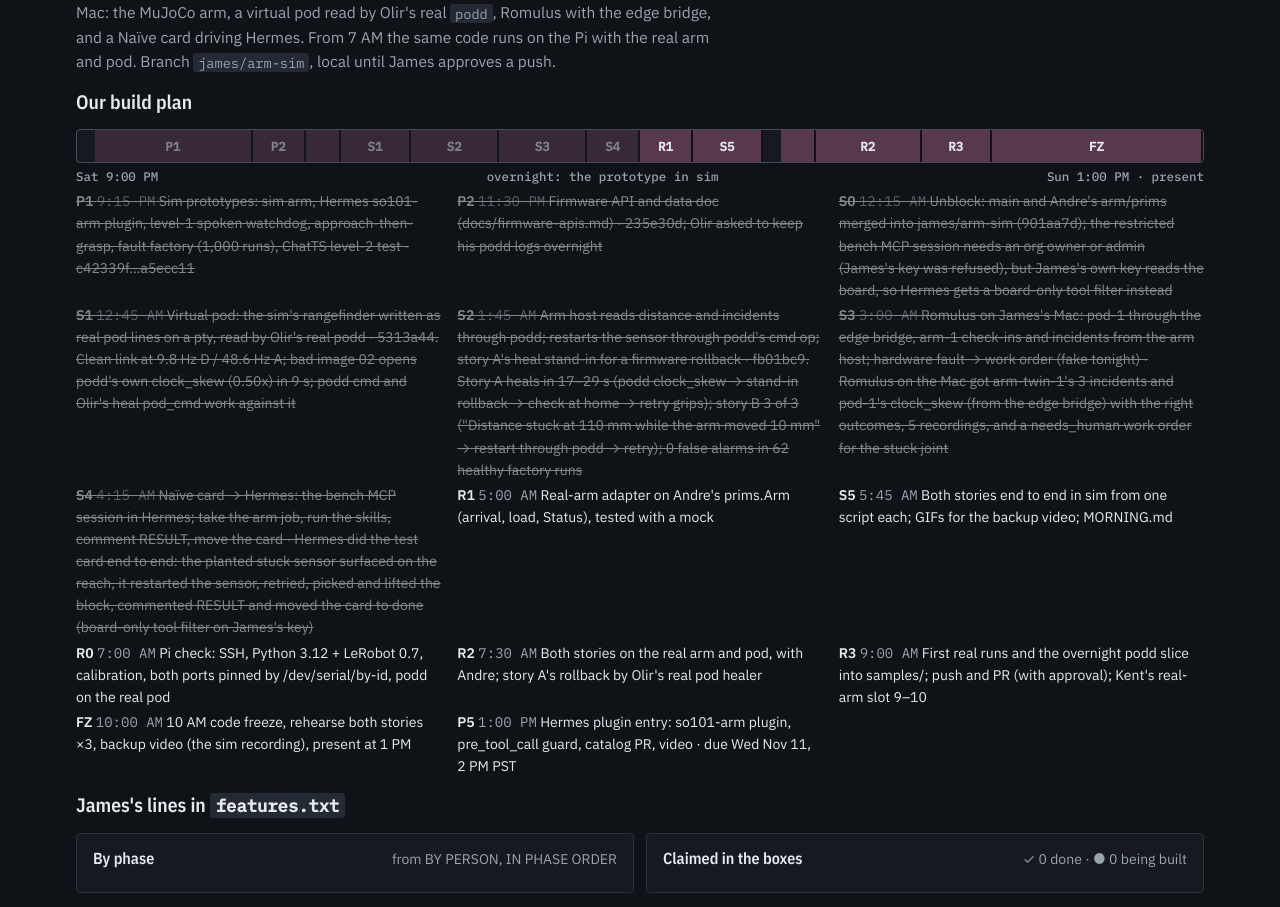
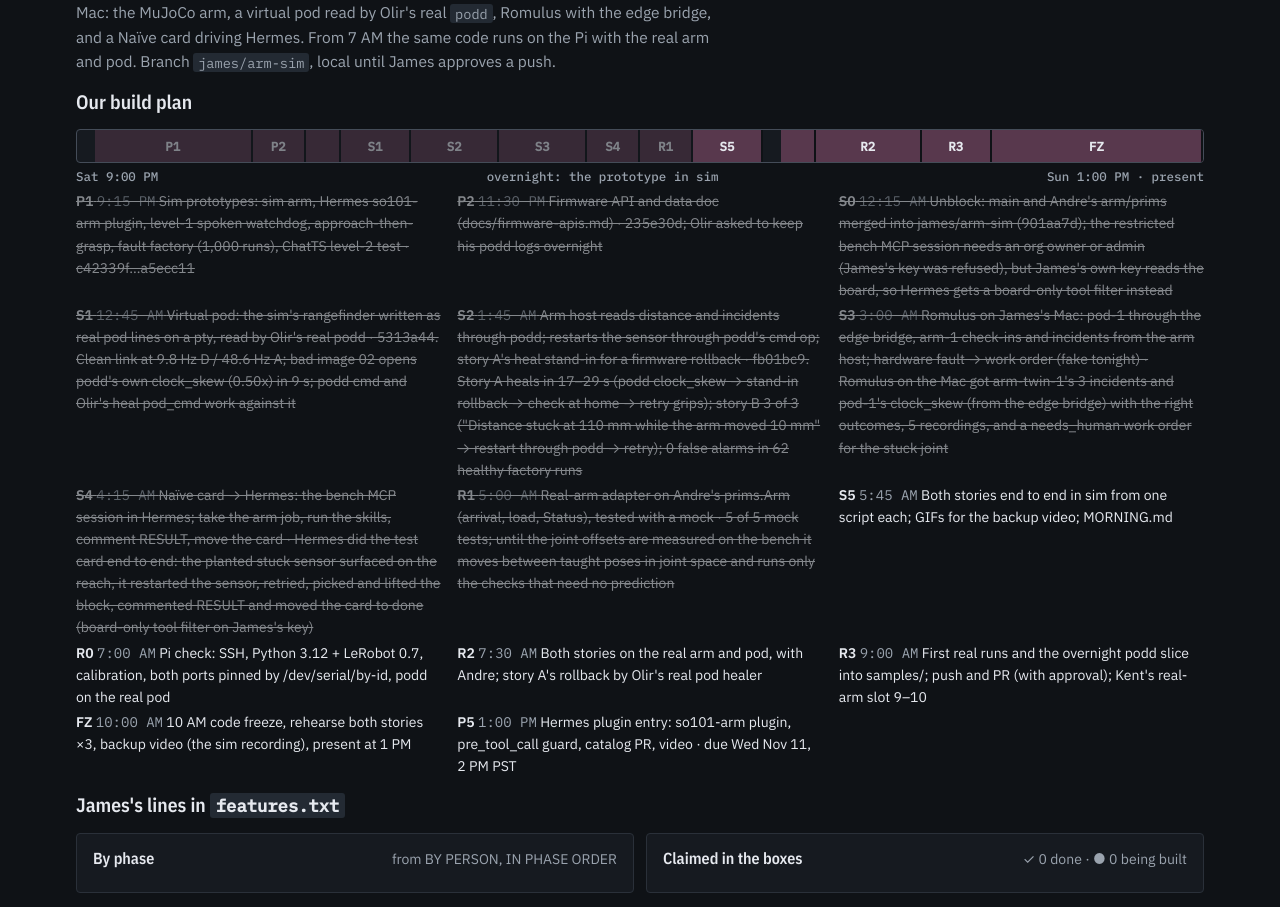
Before and after one commit to jamesEmerson112/Naive-Nous-YC-Hackathon, a React (Vite) app in the folder hub/: page / in a window 1280 px wide. Shown: the part 9408-10315 px from the top of the page. Built offline with nearby package versions, Linux system fonts and the light colour scheme.

Commit message:
Stack Map: R1 done

```diff
--- a/hub/src/content/proposal.ts
+++ b/hub/src/content/proposal.ts
@@ -19,7 +19,7 @@ export const OUR_SCHEDULE: SchedBlock[] = [
   { id: "S2", what: "Arm host reads distance and incidents through podd; restarts the sensor through podd's cmd op; story A's heal stand-in for a firmware rollback · fb01bc9. Story A heals in 17–29 s (podd clock_skew → stand-in rollback → check at home → retry grips); story B 3 of 3 (\"Distance stuck at 110 mm while the arm moved 10 mm\" → restart through podd → retry); 0 false alarms in 62 healthy factory runs", from: "2026-11-08T09:45:00Z", to: "2026-11-08T11:00:00Z", done: true },
   { id: "S3", what: "Romulus on James's Mac: pod-1 through the edge bridge, arm-1 check-ins and incidents from the arm host; hardware fault → work order (fake tonight) · Romulus on the Mac got arm-twin-1's 3 incidents and pod-1's clock_skew (from the edge bridge) with the right outcomes, 5 recordings, and a needs_human work order for the stuck joint", from: "2026-11-08T11:00:00Z", to: "2026-11-08T12:15:00Z", done: true },
   { id: "S4", what: "Naïve card → Hermes: the bench MCP session in Hermes; take the arm job, run the skills, comment RESULT, move the card · Hermes did the test card end to end: the planted stuck sensor surfaced on the reach, it restarted the sensor, retried, picked and lifted the block, commented RESULT and moved the card to done (board-only tool filter on James's key)", from: "2026-11-08T12:15:00Z", to: "2026-11-08T13:00:00Z", done: true },
-  { id: "R1", what: "Real-arm adapter on Andre's prims.Arm (arrival, load, Status), tested with a mock", from: "2026-11-08T13:00:00Z", to: "2026-11-08T13:45:00Z", done: false },
+  { id: "R1", what: "Real-arm adapter on Andre's prims.Arm (arrival, load, Status), tested with a mock · 5 of 5 mock tests; until the joint offsets are measured on the bench it moves between taught poses in joint space and runs only the checks that need no prediction", from: "2026-11-08T13:00:00Z", to: "2026-11-08T13:45:00Z", done: true },
   { id: "S5", what: "Both stories end to end in sim from one script each; GIFs for the backup video; MORNING.md", from: "2026-11-08T13:45:00Z", to: "2026-11-08T14:45:00Z", done: false },
   { id: "R0", what: "Pi check: SSH, Python 3.12 + LeRobot 0.7, calibration, both ports pinned by /dev/serial/by-id, podd on the real pod", from: "2026-11-08T15:00:00Z", to: "2026-11-08T15:30:00Z" },
   { id: "R2", what: "Both stories on the real arm and pod, with Andre; story A's rollback by Olir's real pod healer", from: "2026-11-08T15:30:00Z", to: "2026-11-08T17:00:00Z" },
```
